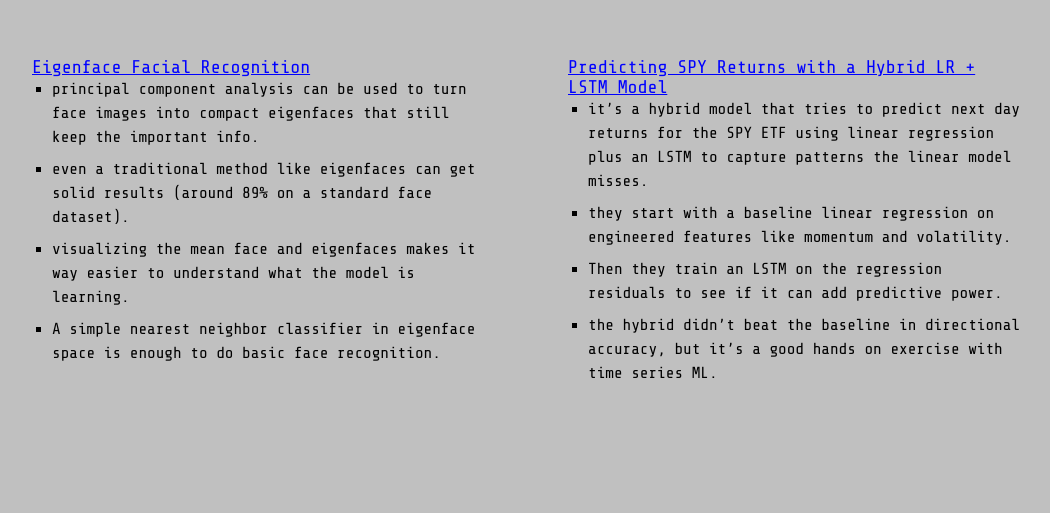
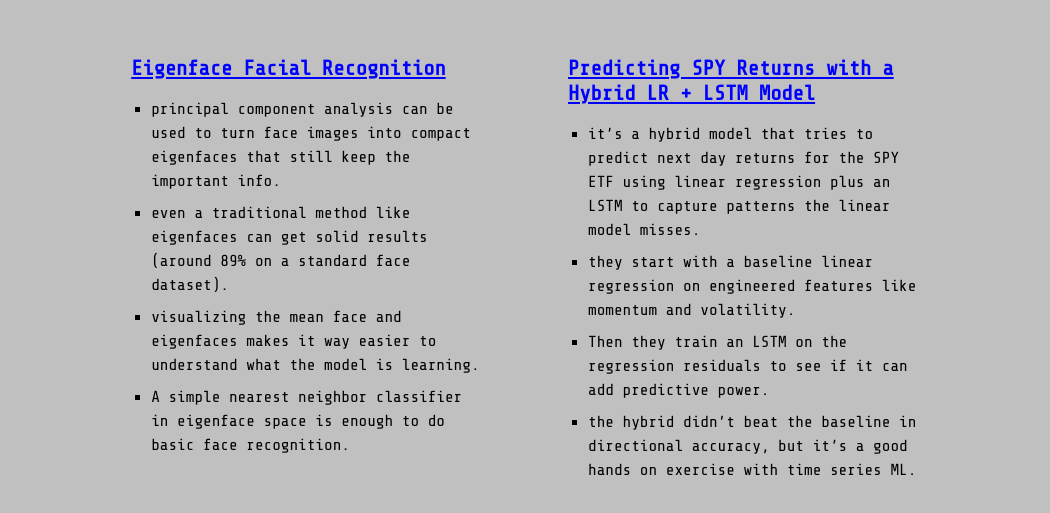
Before and after one commit to johnny-crawford/johnny-web, an Eleventy site: page lab/index.njk in a window 1280 px wide. Shown: the part 253-766 px from the top of the page, without its empty margins (112-1162 px from the left). Built offline with nearby package versions, Linux system fonts and the light colour scheme; Eleventy itself is replaced by a stand-in of ours; files that its build step writes are made by us from their sources.

Commit message:
Update index.njk

```diff
--- a/lab/index.njk
+++ b/lab/index.njk
@@ -3,17 +3,16 @@ layout: base.njk
 title: The Lab
 ---
 
-<div class="lab-grid">
-  {%- for project in collections.lab -%}
-    <div class="project-entry">
-      <a href="{{ project.data.github_url }}" class="retro-link">
-        {{ project.data.title }}
-      </a>
-      <ul class="lesson-list">
-        {%- for lesson in project.data.lessons -%}
-          <li>{{ lesson }}</li>
-        {%- endfor -%}
-      </ul>
-    </div>
-  {%- endfor -%}
+<div class="page-content">
+  <div class="lab-grid"> {% for project in collections.lab %}
+      <div class="project-entry">
+        <a href="{{ project.url }}" class="project-title">{{ project.data.title }}</a>
+        <ul class="lesson-list">
+          {% for lesson in project.data.lessons %}
+            <li>{{ lesson }}</li>
+          {% endfor %}
+        </ul>
+      </div>
+    {% endfor %}
+  </div>
 </div>
```
